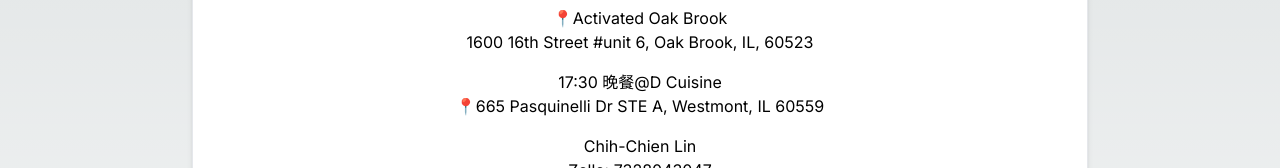
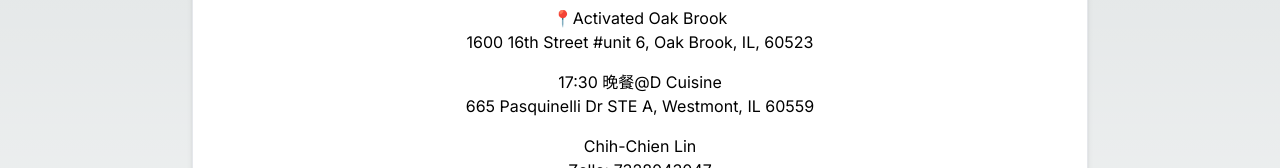
Before and after one commit to Brack-Wang/nextjs, a Next.js app: page / in a window 1280 px wide. Shown: the part 433-601 px from the top of the page. Built offline with nearby package versions, Linux system fonts and the light colour scheme.

Commit message:
Update page.tsx

```diff
--- a/app/page.tsx
+++ b/app/page.tsx
@@ -26,7 +26,7 @@ export default function Home() {
         <h2 className="text-2xl font-bold mb-2">3/23 周日 15:30 Activated室内游戏+晚餐</h2>
         <p className="mb-4">店家票价：$32.24/人<br />报名人数：9人</p>
         <p className="mb-4">📍Activated Oak Brook<br />1600 16th Street #unit 6, Oak Brook, IL, 60523</p>
-        <p className="mb-4">17:30 晚餐@D Cuisine<br />📍665 Pasquinelli Dr STE A, Westmont, IL 60559</p>
+        <p className="mb-4">17:30 晚餐@D Cuisine<br /> 665 Pasquinelli Dr STE A, Westmont, IL 60559</p>
         <p className="mt-4">Chih-Chien Lin<br />Zelle: 7328043047</p>
         <a href="https://www.eventbrite.com/e/cfcht323-330pm-activate-tickets-1295128828189?aff=oddtdtcreator" target="_blank" className="inline-block bg-blue-500 text-white p-2 rounded hover:bg-blue-700 transition duration-300 ease-in-out">报名🔗</a>
         <p className="mt-4">*请报名当天23:59前向管理员转zelle，并私信管理员 小红书@Justin 转账zelle名字+Eventbrite报名名字，否则将取消名额</p>
```
